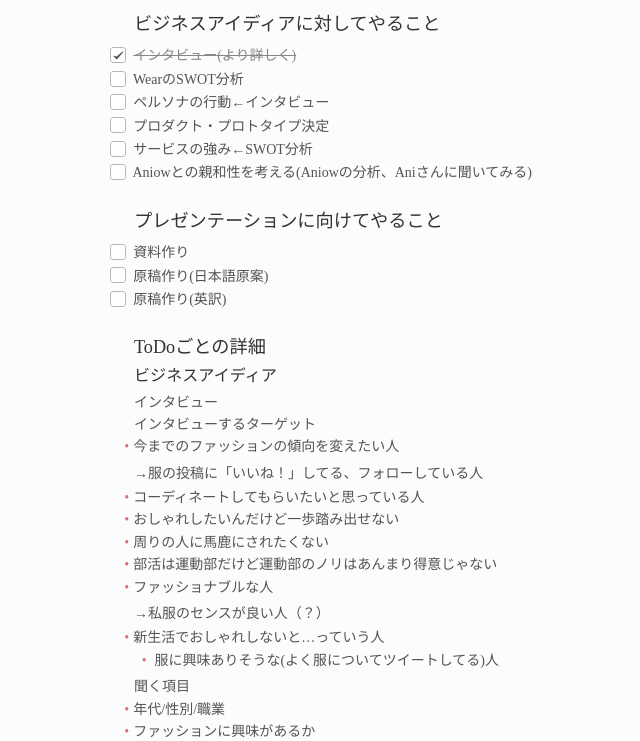
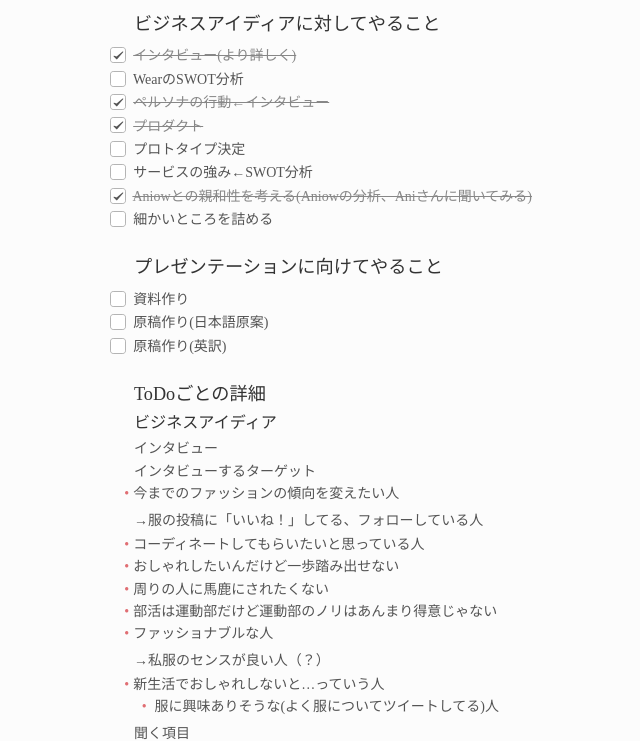
Before and after one commit to Hiro416/toppa, a plain HTML site: page index.html in a window 1280 px wide. Shown: the part 54-795 px from the top of the page, without its empty margins (228-868 px from the left). Drawn offline with Linux system fonts and the light colour scheme.

Commit message:
Add files via upload

```diff
--- a/index.html
+++ b/index.html
@@ -6,7 +6,7 @@
         <meta name="viewport" content="width=device-width, initial-scale=1">
         <meta name="bear-note-unique-identifier" content="72B6893E-EFAC-44F1-858D-D12461548078-1125-0000D3570DCCEB5A">
         <meta name="created" content="2021-02-04T21:43:08+0900"/>
-        <meta name="modified" content="2021-02-09T23:08:05+0900"/>
+        <meta name="modified" content="2021-02-10T17:48:51+0900"/>
         <meta name="tags" content="Toppa"/>
         <meta name="last device" content="Hiro's MacBook Pro"/>
     </head>
@@ -18,14 +18,18 @@
 </span><span class='todo-text'> インタビュー(より詳しく)</span>
 </li><li><span class='todo-checkbox '><svg width="16" height="16" viewBox="0 0 16 16" xmlns="http://www.w3.org/2000/svg"><g fill="none" fill-rule="evenodd"><path d="M.5 12.853c0 1.462 1.185 2.647 2.647 2.647h9.706c1.462 0 2.647-1.185 2.647-2.647V3.147C15.5 1.685 14.315.5 12.853.5H3.147C1.685.5.5 1.685.5 3.147v9.706z" fill="#FFF"/><path d="M.5 12.853c0 1.462 1.185 2.647 2.647 2.647h9.706c1.462 0 2.647-1.185 2.647-2.647V3.147C15.5 1.685 14.315.5 12.853.5H3.147C1.685.5.5 1.685.5 3.147v9.706z" stroke="#B4B4B4"/><path d="M12.526 4.615L6.636 9.58l-2.482-.836c-.19-.06-.408.003-.518.15-.116.15-.106.352.026.495l2.722 2.91c.086.09.21.144.34.144h.046c.12-.013.234-.07.307-.156l6.1-7.125c.143-.166.123-.407-.046-.548-.164-.138-.435-.14-.604 0z" id="check" fill="#555"/></g></svg>
 </span><span class='todo-text'> WearのSWOT分析</span>
+</li><li><span class='todo-checkbox todo-checked'><svg width="16" height="16" viewBox="0 0 16 16" xmlns="http://www.w3.org/2000/svg"><g fill="none" fill-rule="evenodd"><path d="M.5 12.853c0 1.462 1.185 2.647 2.647 2.647h9.706c1.462 0 2.647-1.185 2.647-2.647V3.147C15.5 1.685 14.315.5 12.853.5H3.147C1.685.5.5 1.685.5 3.147v9.706z" fill="#FFF"/><path d="M.5 12.853c0 1.462 1.185 2.647 2.647 2.647h9.706c1.462 0 2.647-1.185 2.647-2.647V3.147C15.5 1.685 14.315.5 12.853.5H3.147C1.685.5.5 1.685.5 3.147v9.706z" stroke="#B4B4B4"/><path d="M12.526 4.615L6.636 9.58l-2.482-.836c-.19-.06-.408.003-.518.15-.116.15-.106.352.026.495l2.722 2.91c.086.09.21.144.34.144h.046c.12-.013.234-.07.307-.156l6.1-7.125c.143-.166.123-.407-.046-.548-.164-.138-.435-.14-.604 0z" id="check" fill="#555"/></g></svg>
+</span><span class='todo-text'> ペルソナの行動←インタビュー</span>
+</li><li><span class='todo-checkbox todo-checked'><svg width="16" height="16" viewBox="0 0 16 16" xmlns="http://www.w3.org/2000/svg"><g fill="none" fill-rule="evenodd"><path d="M.5 12.853c0 1.462 1.185 2.647 2.647 2.647h9.706c1.462 0 2.647-1.185 2.647-2.647V3.147C15.5 1.685 14.315.5 12.853.5H3.147C1.685.5.5 1.685.5 3.147v9.706z" fill="#FFF"/><path d="M.5 12.853c0 1.462 1.185 2.647 2.647 2.647h9.706c1.462 0 2.647-1.185 2.647-2.647V3.147C15.5 1.685 14.315.5 12.853.5H3.147C1.685.5.5 1.685.5 3.147v9.706z" stroke="#B4B4B4"/><path d="M12.526 4.615L6.636 9.58l-2.482-.836c-.19-.06-.408.003-.518.15-.116.15-.106.352.026.495l2.722 2.91c.086.09.21.144.34.144h.046c.12-.013.234-.07.307-.156l6.1-7.125c.143-.166.123-.407-.046-.548-.164-.138-.435-.14-.604 0z" id="check" fill="#555"/></g></svg>
+</span><span class='todo-text'> プロダクト</span>
 </li><li><span class='todo-checkbox '><svg width="16" height="16" viewBox="0 0 16 16" xmlns="http://www.w3.org/2000/svg"><g fill="none" fill-rule="evenodd"><path d="M.5 12.853c0 1.462 1.185 2.647 2.647 2.647h9.706c1.462 0 2.647-1.185 2.647-2.647V3.147C15.5 1.685 14.315.5 12.853.5H3.147C1.685.5.5 1.685.5 3.147v9.706z" fill="#FFF"/><path d="M.5 12.853c0 1.462 1.185 2.647 2.647 2.647h9.706c1.462 0 2.647-1.185 2.647-2.647V3.147C15.5 1.685 14.315.5 12.853.5H3.147C1.685.5.5 1.685.5 3.147v9.706z" stroke="#B4B4B4"/><path d="M12.526 4.615L6.636 9.58l-2.482-.836c-.19-.06-.408.003-.518.15-.116.15-.106.352.026.495l2.722 2.91c.086.09.21.144.34.144h.046c.12-.013.234-.07.307-.156l6.1-7.125c.143-.166.123-.407-.046-.548-.164-.138-.435-.14-.604 0z" id="check" fill="#555"/></g></svg>
-</span><span class='todo-text'> ペルソナの行動←インタビュー</span>
-</li><li><span class='todo-checkbox '><svg width="16" height="16" viewBox="0 0 16 16" xmlns="http://www.w3.org/2000/svg"><g fill="none" fill-rule="evenodd"><path d="M.5 12.853c0 1.462 1.185 2.647 2.647 2.647h9.706c1.462 0 2.647-1.185 2.647-2.647V3.147C15.5 1.685 14.315.5 12.853.5H3.147C1.685.5.5 1.685.5 3.147v9.706z" fill="#FFF"/><path d="M.5 12.853c0 1.462 1.185 2.647 2.647 2.647h9.706c1.462 0 2.647-1.185 2.647-2.647V3.147C15.5 1.685 14.315.5 12.853.5H3.147C1.685.5.5 1.685.5 3.147v9.706z" stroke="#B4B4B4"/><path d="M12.526 4.615L6.636 9.58l-2.482-.836c-.19-.06-.408.003-.518.15-.116.15-.106.352.026.495l2.722 2.91c.086.09.21.144.34.144h.046c.12-.013.234-.07.307-.156l6.1-7.125c.143-.166.123-.407-.046-.548-.164-.138-.435-.14-.604 0z" id="check" fill="#555"/></g></svg>
-</span><span class='todo-text'> プロダクト・プロトタイプ決定</span>
+</span><span class='todo-text'> プロトタイプ決定</span>
 </li><li><span class='todo-checkbox '><svg width="16" height="16" viewBox="0 0 16 16" xmlns="http://www.w3.org/2000/svg"><g fill="none" fill-rule="evenodd"><path d="M.5 12.853c0 1.462 1.185 2.647 2.647 2.647h9.706c1.462 0 2.647-1.185 2.647-2.647V3.147C15.5 1.685 14.315.5 12.853.5H3.147C1.685.5.5 1.685.5 3.147v9.706z" fill="#FFF"/><path d="M.5 12.853c0 1.462 1.185 2.647 2.647 2.647h9.706c1.462 0 2.647-1.185 2.647-2.647V3.147C15.5 1.685 14.315.5 12.853.5H3.147C1.685.5.5 1.685.5 3.147v9.706z" stroke="#B4B4B4"/><path d="M12.526 4.615L6.636 9.58l-2.482-.836c-.19-.06-.408.003-.518.15-.116.15-.106.352.026.495l2.722 2.91c.086.09.21.144.34.144h.046c.12-.013.234-.07.307-.156l6.1-7.125c.143-.166.123-.407-.046-.548-.164-.138-.435-.14-.604 0z" id="check" fill="#555"/></g></svg>
 </span><span class='todo-text'> サービスの強み←SWOT分析</span>
+</li><li><span class='todo-checkbox todo-checked'><svg width="16" height="16" viewBox="0 0 16 16" xmlns="http://www.w3.org/2000/svg"><g fill="none" fill-rule="evenodd"><path d="M.5 12.853c0 1.462 1.185 2.647 2.647 2.647h9.706c1.462 0 2.647-1.185 2.647-2.647V3.147C15.5 1.685 14.315.5 12.853.5H3.147C1.685.5.5 1.685.5 3.147v9.706z" fill="#FFF"/><path d="M.5 12.853c0 1.462 1.185 2.647 2.647 2.647h9.706c1.462 0 2.647-1.185 2.647-2.647V3.147C15.5 1.685 14.315.5 12.853.5H3.147C1.685.5.5 1.685.5 3.147v9.706z" stroke="#B4B4B4"/><path d="M12.526 4.615L6.636 9.58l-2.482-.836c-.19-.06-.408.003-.518.15-.116.15-.106.352.026.495l2.722 2.91c.086.09.21.144.34.144h.046c.12-.013.234-.07.307-.156l6.1-7.125c.143-.166.123-.407-.046-.548-.164-.138-.435-.14-.604 0z" id="check" fill="#555"/></g></svg>
+</span><span class='todo-text'> Aniowとの親和性を考える(Aniowの分析、Aniさんに聞いてみる)</span>
 </li><li><span class='todo-checkbox '><svg width="16" height="16" viewBox="0 0 16 16" xmlns="http://www.w3.org/2000/svg"><g fill="none" fill-rule="evenodd"><path d="M.5 12.853c0 1.462 1.185 2.647 2.647 2.647h9.706c1.462 0 2.647-1.185 2.647-2.647V3.147C15.5 1.685 14.315.5 12.853.5H3.147C1.685.5.5 1.685.5 3.147v9.706z" fill="#FFF"/><path d="M.5 12.853c0 1.462 1.185 2.647 2.647 2.647h9.706c1.462 0 2.647-1.185 2.647-2.647V3.147C15.5 1.685 14.315.5 12.853.5H3.147C1.685.5.5 1.685.5 3.147v9.706z" stroke="#B4B4B4"/><path d="M12.526 4.615L6.636 9.58l-2.482-.836c-.19-.06-.408.003-.518.15-.116.15-.106.352.026.495l2.722 2.91c.086.09.21.144.34.144h.046c.12-.013.234-.07.307-.156l6.1-7.125c.143-.166.123-.407-.046-.548-.164-.138-.435-.14-.604 0z" id="check" fill="#555"/></g></svg>
-</span><span class='todo-text'> Aniowとの親和性を考える(Aniowの分析、Aniさんに聞いてみる)</span>
+</span><span class='todo-text'> 細かいところを詰める</span>
 </li></ul>
 <br>
 <h2 id="プレゼンテーションに向けてやること">プレゼンテーションに向けてやること</h2>
@@ -94,6 +98,8 @@
 <br>
 <br>
 <br>
+<br>
+<br>
 
         </div>
         <script type="text/javascript">
```
